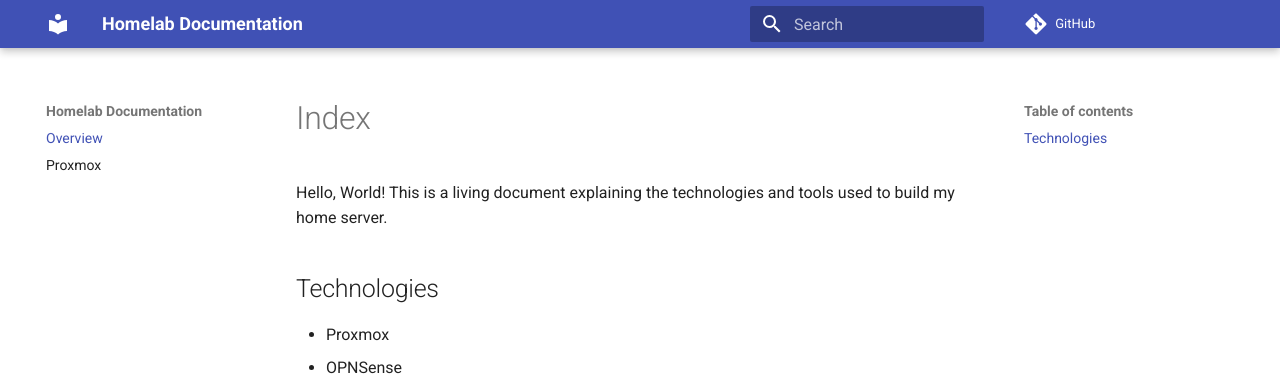
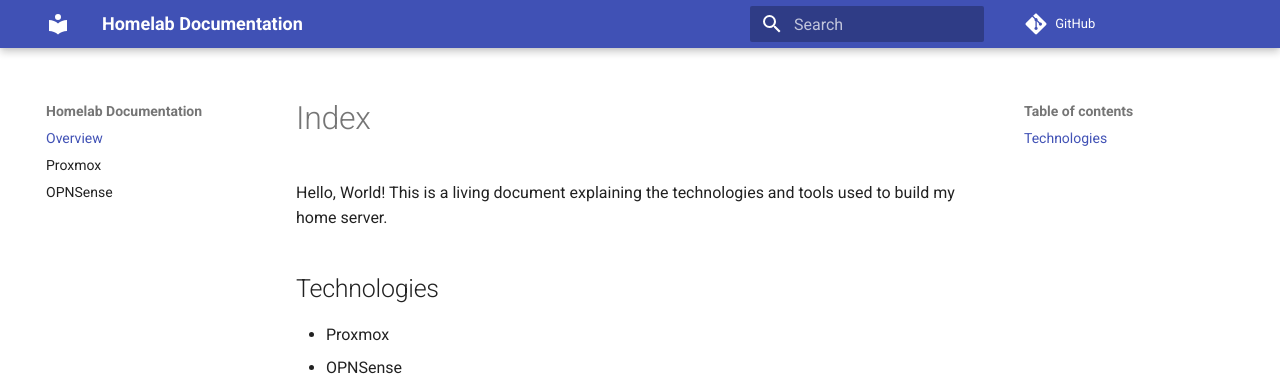
Before and after one commit to daburch/homelab-docs, an MkDocs documentation site: the page built from docs/index.md, in a window 1280 px wide. Shown: the top 376 px of the page. Built offline with MkDocs 1.6.1 and Material for MkDocs 9.7.7, drawn with Linux system fonts in a browser that asks for light colours; comment, search, counter and statistics services are not loaded.

Commit message:
add opnsense details

```diff
--- a/mkdocs.yml
+++ b/mkdocs.yml
@@ -18,3 +18,4 @@ theme:
 nav:
   - Overview: index.md
   - Proxmox: proxmox.md
+  - OPNSense: opnsense.md
```
